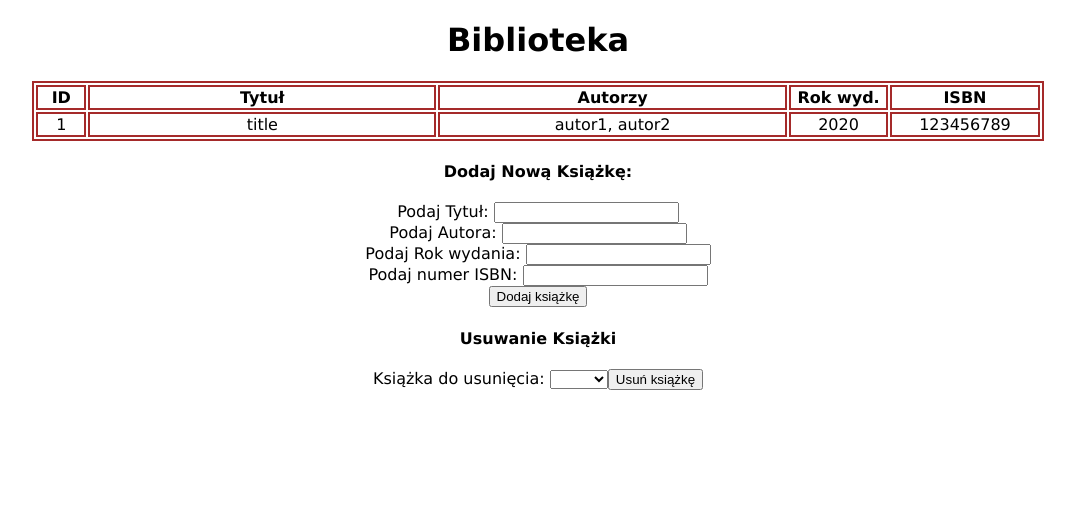
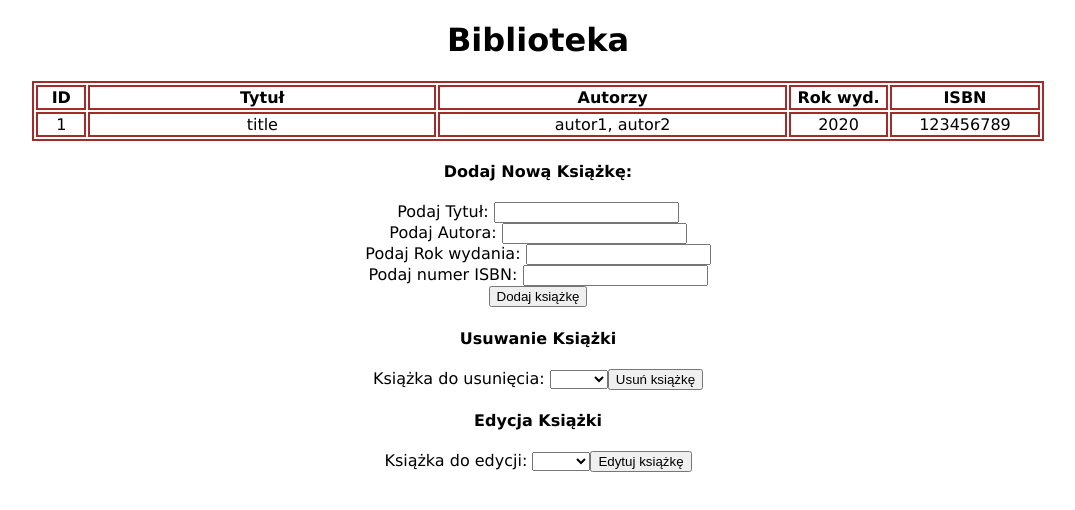
Before and after one commit to BladeStudios/biblioteka, an Angular app: page / in a window 1280 px wide. Shown: the top 510 px of the page, without its empty margins (102-1177 px from the left). Built offline with nearby package versions, Linux system fonts and the light colour scheme.

Commit message:
utworzony komponent edit-book (nie dziala)

```diff
--- a/src/app/add-book/add-book.component.ts
+++ b/src/app/add-book/add-book.component.ts
@@ -24,7 +24,6 @@ newBook: Book = new Book(null,'',[""],null,null);
   addNewBook(){
     this.newBook.$id=this.books[this.books.length-1].$id+1;
     console.log(this.newBook);
-    //this.books.push(this.newBook);
     this.addBook.emit(this.newBook);
     this.newBook.$title='';
     this.newBook.$authors=[];
--- a/src/app/app.component.html
+++ b/src/app/app.component.html
@@ -2,3 +2,4 @@
 <app-book-list [BookList]="BookList"></app-book-list>
 <app-add-book (addBook)="addBook($event)" [books]="BookList"></app-add-book>
 <app-del-book (delBook)="delBook($event)" [books]="BookList"></app-del-book>
+<app-edit-book (editBook)="editBook($event)" [books]="BookList"></app-edit-book>
--- a/src/app/app.module.ts
+++ b/src/app/app.module.ts
@@ -7,13 +7,15 @@ import { BookListComponent } from './book-list/book-list.component';
 import { AddBookComponent } from './add-book/add-book.component';
 import { FormsModule } from '@angular/forms';
 import { DelBookComponent } from './del-book/del-book.component';
+import { EditBookComponent } from './edit-book/edit-book.component';
 
 @NgModule({
   declarations: [
     AppComponent,
     BookListComponent,
     AddBookComponent,
-    DelBookComponent
+    DelBookComponent,
+    EditBookComponent
   ],
   imports: [
     BrowserModule,
--- /dev/null
+++ b/src/app/edit-book/edit-book.component.html
@@ -0,0 +1,9 @@
+<h4>Edycja Książki</h4>
+
+<form class="form-inline" (ngSubmit)="onDelete(selectedOption)">
+    Książka do edycji:
+    <select [(ngModel)]="selectedOption" name="f">
+        <option *ngFor="let book of books" [ngValue]="book">{{book.id}}. {{book.title}}</option>
+    </select>
+    <button type="submit">Edytuj książkę</button>
+    </form>
--- /dev/null
+++ b/src/app/edit-book/edit-book.component.ts
@@ -0,0 +1,25 @@
+import { Component, OnInit, Output, Input, EventEmitter} from '@angular/core';
+import { Book } from '../book';
+import { BookService } from '../book.service';
+
+@Component({
+  selector: 'app-edit-book',
+  templateUrl: './edit-book.component.html',
+  styleUrls: ['./edit-book.component.css']
+})
+export class EditBookComponent implements OnInit {
+  @Output() editBook: EventEmitter<Book> = new EventEmitter();
+  @Input() books: Book[];
+
+  constructor(private bookService: BookService) {
+    this.books = bookService.getBooks();
+}
+
+  ngOnInit() {
+  }
+
+  onEdit(option: Book){
+      this.editBook.emit(option);
+  }
+
+}
```
Also changed, not shown: src/app/edit-book/edit-book.component.css (added), 1 other file (tests, documents, lock files or other folders).
